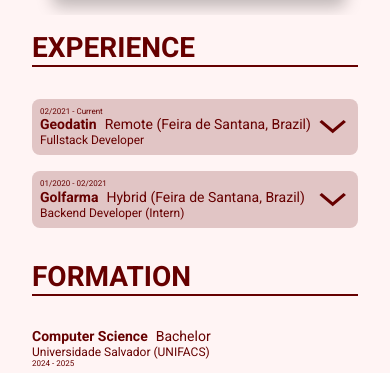
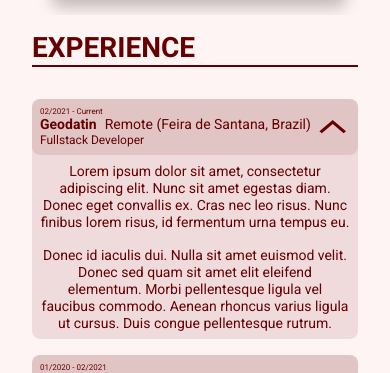
Before and after one commit to LaercioSR/portfolio-v2, a Next.js app: page / in a window 390 px wide. Shown: the part 2119-2492 px from the top of the page. Built offline with nearby package versions, Linux system fonts and the light colour scheme.

Commit message:
fix: error when using window

```diff
--- a/src/app/i18n/locales/en.json
+++ b/src/app/i18n/locales/en.json
@@ -50,6 +50,9 @@
         },
         "summary": {
           "label": "Summary"
+        },
+        "hasNotSummary": {
+          "label": "Click on some of the experiences to see more details"
         }
       },
       "formation": {
--- a/src/app/i18n/locales/pt.json
+++ b/src/app/i18n/locales/pt.json
@@ -50,6 +50,9 @@
         },
         "summary": {
           "label": "Resumo"
+        },
+        "hasNotSummary": {
+          "label": "Clique em algumas das experiências para ver mais detalhes"
         }
       },
       "formation": {
--- a/src/app/page.tsx
+++ b/src/app/page.tsx
@@ -28,13 +28,12 @@ import { GITHUB_LINK, EMAIL_LINK, LINKEDIN_LINK } from "./utils/contrants";
 
 export default function Home() {
   const { t } = useTranslation();
-  const { innerWidth: windowWidth } = window;
 
   const projectsHighlighted = projects.filter((project) => project.highlight);
   const [experiencesWithActive, setExperiencesWithActive] = useState(
     experiences.map((experience, index) => ({
       ...experience,
-      active: index === 0 && windowWidth > 1024,
+      active: index === 0,
     })),
   );
 
@@ -44,15 +43,13 @@ export default function Home() {
     );
     return activeExperience
       ? t(`data.experiences.${activeExperience.title}.description.label`)
-      : "";
+      : t("pages.home.experience.hasNotSummary.label");
   }, [experiencesWithActive, t]);
 
   function handleActiveExperienceChange(title: string) {
     const updatedExperiences = experiencesWithActive.map((experience) => ({
       ...experience,
-      active:
-        experience.title === title &&
-        (!experience.active || windowWidth > 1024),
+      active: experience.title === title && !experience.active,
     }));
     setExperiencesWithActive(updatedExperiences);
   }
```
